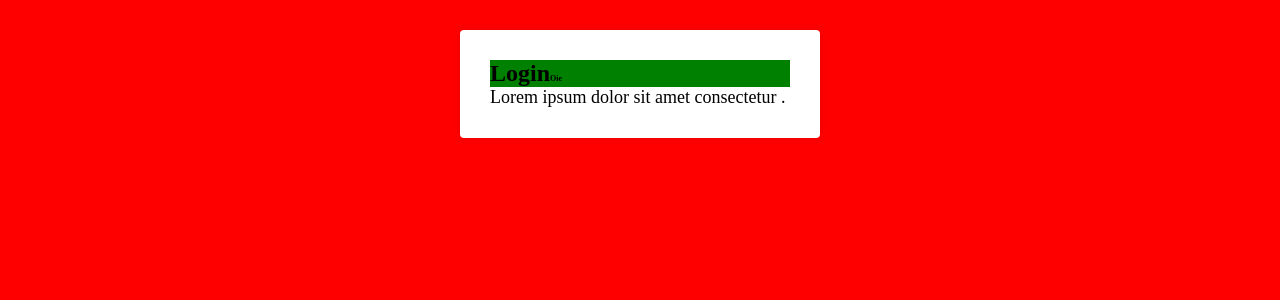
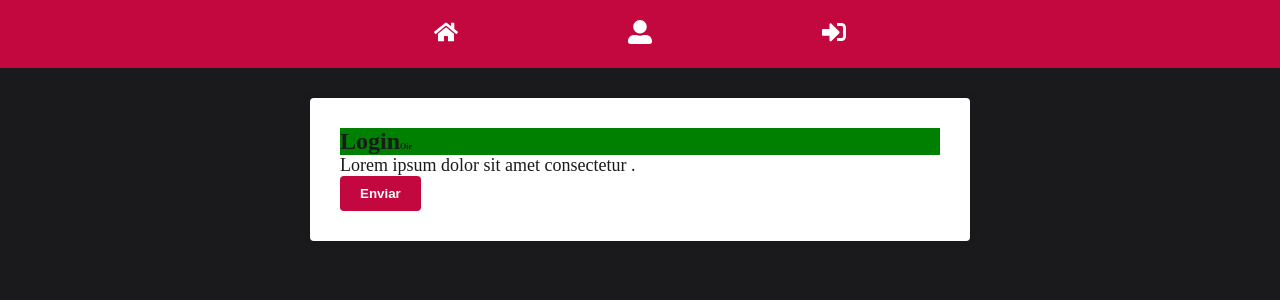
Before and after one commit to tailanpatrick/front-end-alunos, a React (Create React App) app: page / in a window 1280 px wide. Shown: the top 300 px of the page. Built offline with nearby package versions, Linux system fonts and the light colour scheme.

Commit message:
configured routing with react-router-dom

```diff
--- a/package.json
+++ b/package.json
@@ -8,6 +8,8 @@
     "eslint-config": "^0.3.0",
     "react": "^19.0.0",
     "react-dom": "^19.0.0",
+    "react-icons": "^5.4.0",
+    "react-router-dom": "^7.1.1",
     "react-scripts": "5.0.1",
     "styled-components": "^6.1.13"
   },
--- a/src/App.tsx
+++ b/src/App.tsx
@@ -1,13 +1,17 @@
-import React from 'react'
-import Login from './pages/Login/index';
-import Globalstyles from './styles/globalstyles';
+import React from "react";
+import { BrowserRouter } from 'react-router-dom';
+import Globalstyles from "./styles/globalstyles";
+import Header from "./components/Header/index";
+import { AppRoutes } from './routes/index'
+
 
 function App() {
   return (
-   <>
-    <Globalstyles/>
-    <Login />
-    </>
+    <BrowserRouter>
+      <Globalstyles/>
+      <Header />
+      <AppRoutes/>
+    </BrowserRouter>
   );
 }
 
--- /dev/null
+++ b/src/components/Header/index.tsx
@@ -0,0 +1,14 @@
+import React from "react";
+import { Link } from 'react-router-dom';
+import { FaHome, FaSignInAlt, FaUser, FaUserAlt } from 'react-icons/fa';
+
+
+import { Nav } from './styled'
+
+export default function Header() {
+  return <Nav>
+    <Link to="/"><FaHome size={24}/></Link>
+    <Link to="/login"><FaUserAlt size={24}/></Link>
+    <Link to="/asasd"><FaSignInAlt size={24}/></Link>
+  </Nav>
+}
--- /dev/null
+++ b/src/components/Header/styled.ts
@@ -0,0 +1,21 @@
+import styled from 'styled-components';
+import { primaryColor } from '../../config/colors'
+
+export  const Nav = styled.nav`
+  background: ${primaryColor};
+  padding: 20px;
+  display: flex;
+  align-items: center;
+  justify-content: center;
+  gap: 150px;
+
+  a {
+    color:#ffff;
+    margin: 0 10px 0;
+    font-weight: bold;
+  }
+
+  @media (max-width: 680px) {
+    justify-content: space-around;
+  }
+`;
--- /dev/null
+++ b/src/config/colors.ts
@@ -0,0 +1,7 @@
+export const primaryColor = '#C3073F';
+export const primaryDarkColor = '#1A1A1D';
+
+export const successColor = '#59B259';
+export const infoColor = '#0197F6';
+export const errorColor = '#F73032';
+export const warningColor = '#F2AF29';
--- a/src/pages/Login/index.tsx
+++ b/src/pages/Login/index.tsx
@@ -11,6 +11,7 @@ export default function Login() {
         <small>Oie</small>
       </Title>
       <Paragraph>Lorem ipsum dolor sit amet consectetur .</Paragraph>
+      <button>Enviar</button>
     </Container>
   );
 }
--- /dev/null
+++ b/src/pages/Page404/index.tsx
@@ -0,0 +1,12 @@
+import React from "react";
+import { Container } from "../../styles/globalstyles";
+
+const Page404 = () => {
+  return (
+    <Container>
+      <h1>Essa página não existe</h1>
+    </Container>
+  );
+};
+
+export default Page404;
--- /dev/null
+++ b/src/routes/index.tsx
@@ -0,0 +1,13 @@
+import React from "react";
+import { Routes, Route } from "react-router-dom";
+import Login from "../pages/Login";
+import Page404 from "../pages/Page404";
+
+export const AppRoutes = () => {
+  return (
+    <Routes>
+      <Route path="/" element={<Login />} />
+      <Route path="*" element={<Page404 />} />
+    </Routes>
+  );
+};
--- a/src/styles/globalstyles.ts
+++ b/src/styles/globalstyles.ts
@@ -1,4 +1,5 @@
 import styled, { createGlobalStyle } from 'styled-components';
+import { primaryColor, primaryDarkColor } from '../config/colors';
 
 // Definindo estilos globais
 export default createGlobalStyle`
@@ -14,15 +15,23 @@ export default createGlobalStyle`
   }
 
   body {
-    background: red;
+    background: ${primaryDarkColor};
+    color: ${primaryDarkColor};;
   }
 
   button {
     cursor: pointer;
+    background: ${primaryColor};
+    border: none;
+    color: #fff;
+    padding: 10px 20px;
+    border-radius: 4px;
+    font-weight: 700;
   }
 
   a {
     text-decoration: none;
+    color: ${primaryColor};
   }
 
   ul {
@@ -31,7 +40,7 @@ export default createGlobalStyle`
 `;
 
 export const Container = styled.section`
-  max-width: 360px;
+  max-width: 660px;
   background: #FFFF;
   margin: 30px auto;
   padding: 30px;
```
Also changed, not shown: 1 other file (tests, documents, lock files or other folders).
